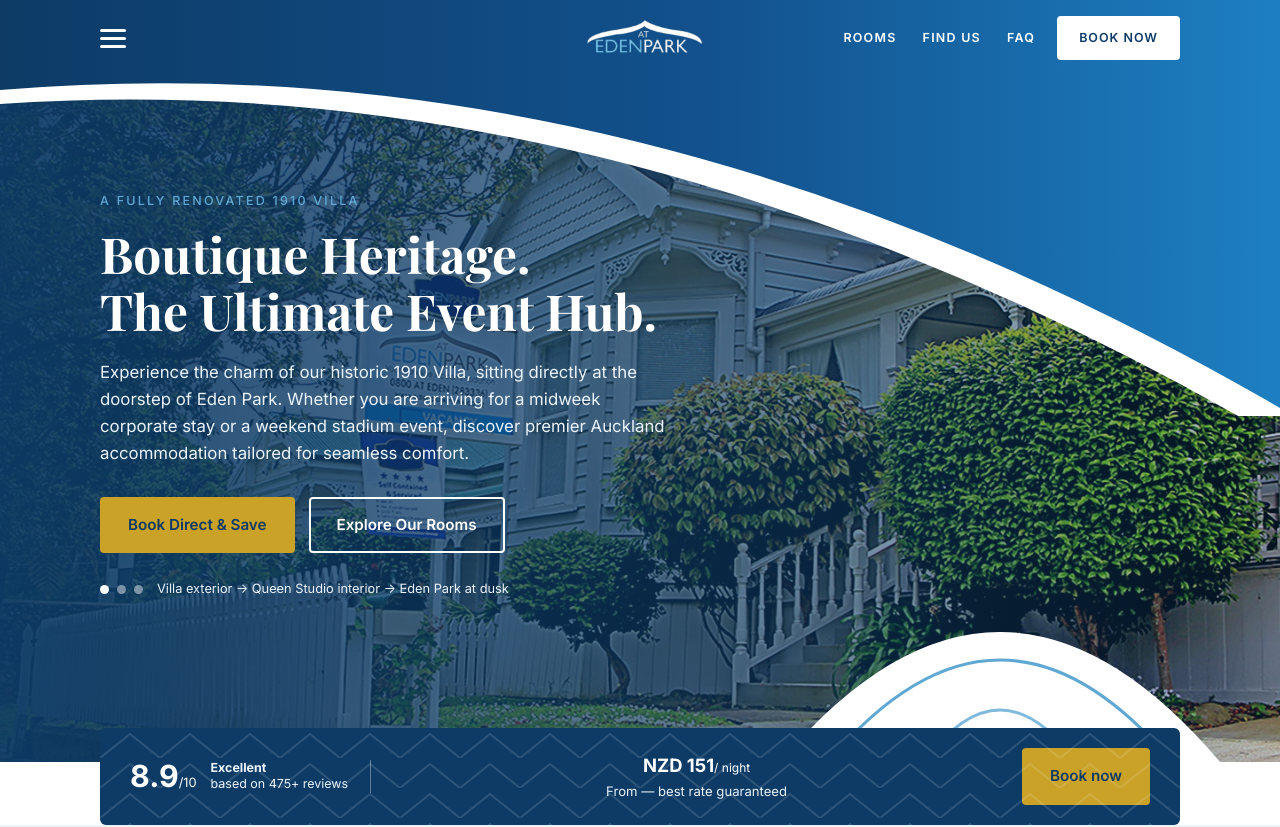
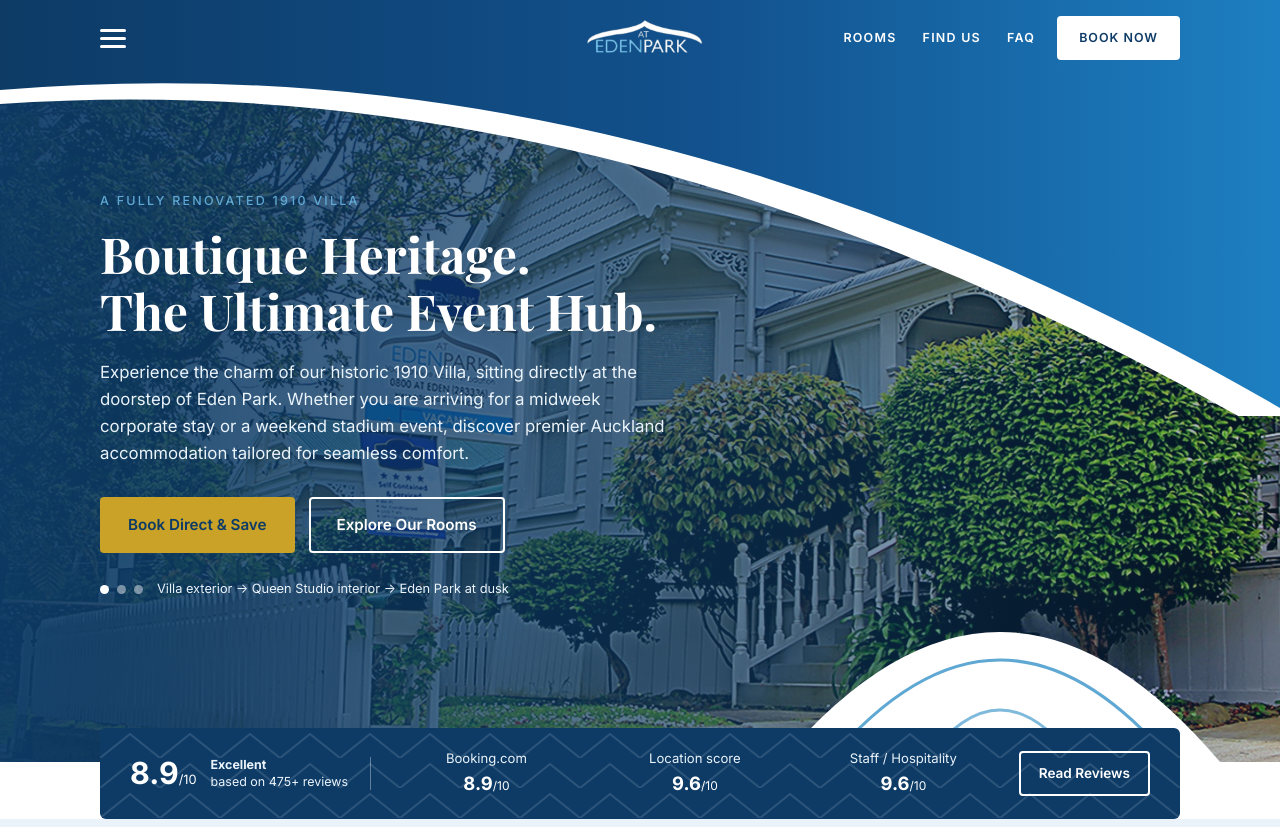
Before and after one commit to swadhinjit-credencesoft/edenpark-website, a Next.js app: page / in a window 1280 px wide. Shown: the top 827 px of the page. Built offline with nearby package versions, Linux system fonts and the light colour scheme.

Commit message:
same as review previous

```diff
--- a/src/app/page.tsx
+++ b/src/app/page.tsx
@@ -109,8 +109,7 @@
           </div> */}
         </div>
       </section>
-
-      <div className="wrap">
+<div className="wrap">
         <div className="trust roofed">
           <div className="trust__grid">
             <div className="trust__lead">
@@ -124,13 +123,25 @@
               </span>
             </div>
             <div className="trust__item">
+              <span>Booking.com</span>
               <strong>
-                NZD 151<small>/ night</small>
+                8.9<small>/10</small>
               </strong>
-              <span>From — best rate guaranteed</span>
             </div>
-            <a className="btn btn--gold" href={BOOK} rel="noopener" target="_blank">
-              Book now
+            <div className="trust__item">
+              <span>Location score</span>
+              <strong>
+                9.6<small>/10</small>
+              </strong>
+            </div>
+            <div className="trust__item">
+              <span>Staff / Hospitality</span>
+              <strong>
+                9.6<small>/10</small>
+              </strong>
+            </div>
+            <a className="btn btn--ghost btn--sm" href="https://www.booking.com/" rel="noopener nofollow">
+              Read Reviews
             </a>
           </div>
         </div>
```
